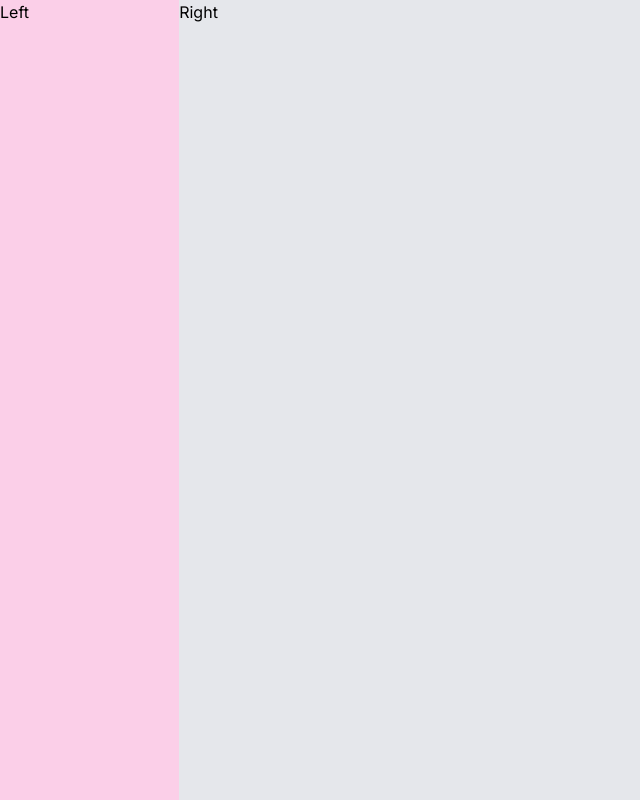
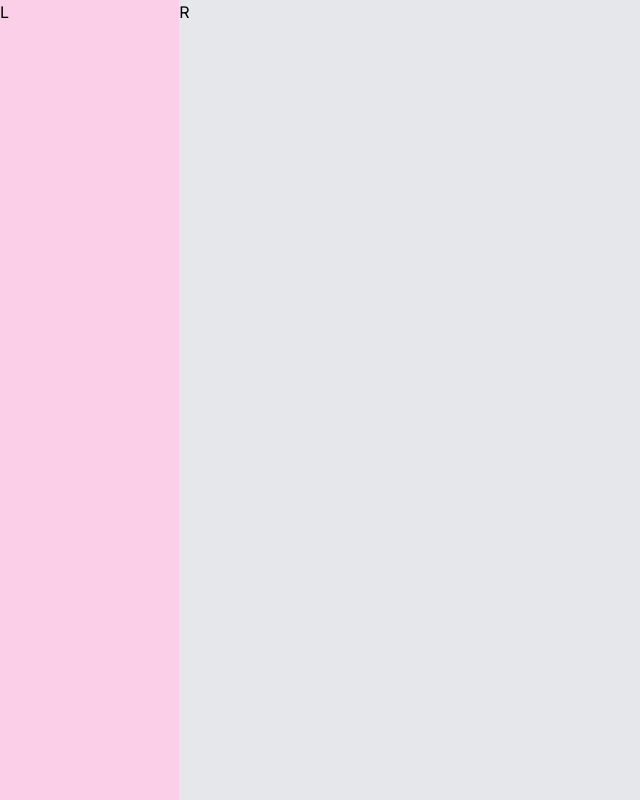
Before and after one commit to Fouad-berry/Responsive-ui-dashboard, a Next.js app: page /dashboard/student in a window 1280 px wide. Shown: the whole page, without its empty margins (0-640 px from the left). Built offline with nearby package versions, Linux system fonts and the light colour scheme.

Commit message:
update dashboard style v2

```diff
--- a/src/app/dashboard/layout.tsx
+++ b/src/app/dashboard/layout.tsx
@@ -5,8 +5,8 @@
   }>) {
     return (
         <div className="h-screen flex">
-            <div className="w-[14%] md:w-[8%] lg:w-[16%] xl:w-[14%] bg-pink-200">Left</div>
-            <div className="w-[86%] md:w-[92%] lg:w-[84%] xl:w-[86%] bg-gray-200">Right</div>
+            <div className="w-[14%] md:w-[8%] lg:w-[16%] xl:w-[14%] bg-pink-200">L</div>
+            <div className="w-[86%] md:w-[92%] lg:w-[84%] xl:w-[86%] bg-gray-200">R</div>
             {children}
         </div>
     );
```
